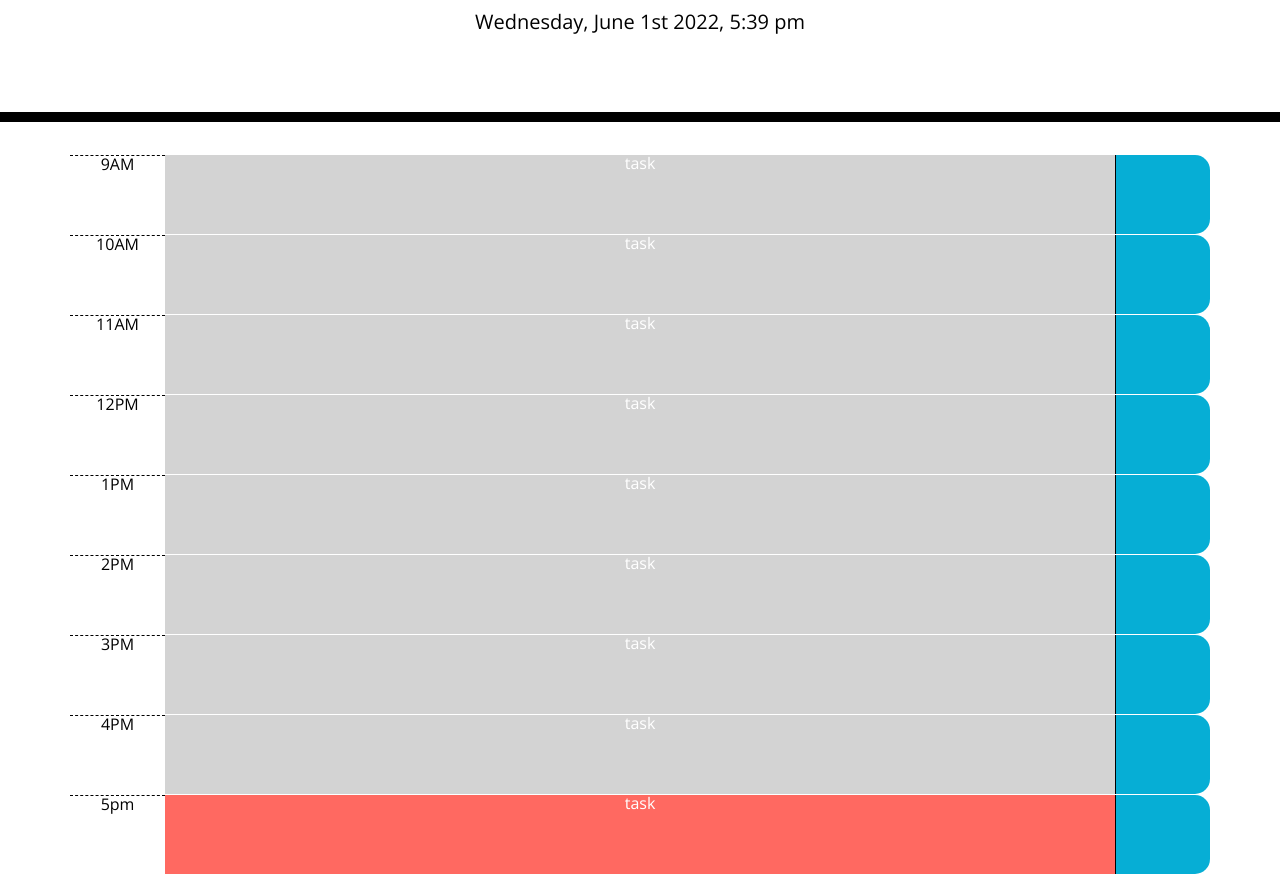
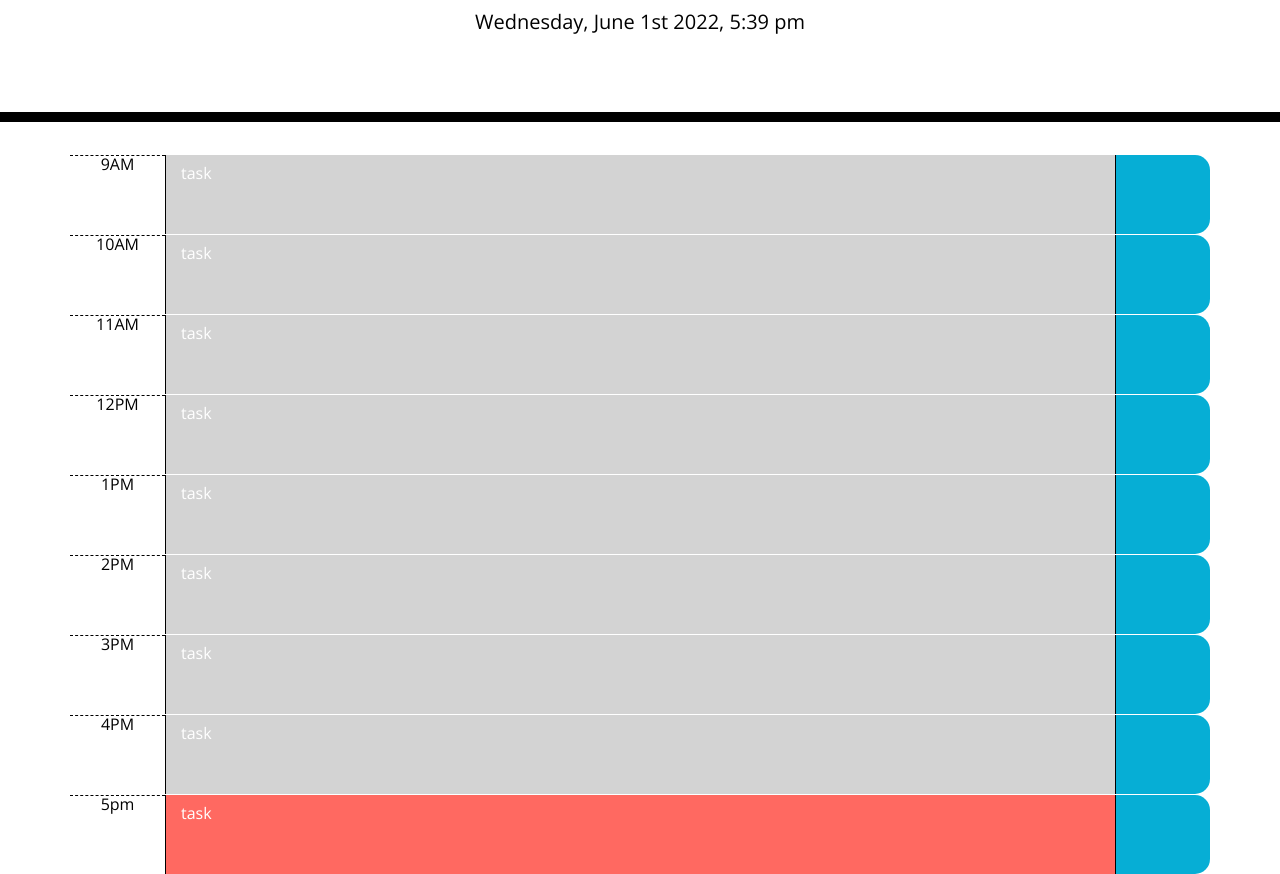
Before and after one commit to oliviamckee/work-day-scheduler, a plain HTML site: page index.html in a window 1280 px wide. Shown: the part 182-1056 px from the top of the page. Drawn offline with nearby package versions, Linux system fonts and the light colour scheme; a web font is replaced by a local one.

Commit message:
save to local storage

```diff
--- a/assets/script.js
+++ b/assets/script.js
@@ -1,4 +1,4 @@
-var taskArray = ["", "", "", "", "", "", "", "", ""];
+//  var taskArray = ["", "", "", "", "", "", "", "", ""];
 
 // display current date and time at tope of page
 var currentDate = moment().format("dddd, MMMM Do YYYY, h:mm a");
@@ -11,20 +11,36 @@ $(".description").click(function() {
 
 // save task description to local storage on click
 $(".saveBtn").click(function() {
-    var tasks = $(this).siblings(".description");
+    var tasks = $(this).siblings(".description").val();
+    var hour = $(this).parent().attr("id");
     // console.log(tasks.data().timeSlot);
-    taskArray[tasks.data().timeSlot - 9] = tasks.text();
-    localStorage.setItem("tasks", JSON.stringify(taskArray));
+    // taskArray[tasks.data().timeSlot - 9] = tasks.text();
+    // localStorage.setItem("tasks", JSON.stringify(taskArray));
+    localStorage.setItem(hour, tasks);
 })
 
-// load tasks from local storage
+//load tasks from local storage
 $(document).ready(function() {
-    taskArray = JSON.parse(localStorage.getItem("tasks"));
-    console.log(taskArray);
-    for (let i = 0; i < taskArray.length; i++) {
-        console.log(taskArray[i]);
-        $(".description").text(taskArray[i]); //why doesnt this work????
-    };
+    // taskArray = JSON.parse(localStorage.getItem("tasks"));
+    // console.log(taskArray);
+    // for (let i = 0; i < taskArray.length; i++) {
+    //     console.log(taskArray[i]);
+    //     $(".description").text(taskArray[i]); //why doesnt this work????
+    // };
+
+    // var ten = localStorage.getItem("ten");
+    // var eleven = localStorage.getItem("eleven");
+    // var twelve = localStorage.getItem("twelve");
+    // var one = localStorage.getItem("one");
+    // var two = localStorage.getItem("two");
+    // var three = localStorage.getItem("three");
+    // var four = localStorage.getItem("four");
+    // var five = localStorage.getItem("five");
+
+    var nine = localStorage.getItem("nine");
+    console.log(nine);
+    console.log($("#nine").siblings(".description"));
+    $("#nine").siblings(".description").val(localStorage.getItem("nine"));
 })
     //copy start loop for or for each loop
 
--- a/index.html
+++ b/index.html
@@ -33,49 +33,49 @@
     </header>
     <div class="container">
       <!-- Timeblocks go here -->
-      <div class="row time-block">
+      <div id="nine" class="row time-block">
         <div class="col-1 hour">9AM</div>
-        <div class="col-10 description" data-time-slot="9">task</div>
+        <textarea class="col-10 description" data-time-slot="9">task</textarea>
         <div class="col-1 saveBtn"><span class="oi oi-cloud-upload"></span></div>
       </div>
-      <div class="row time-block">
+      <div id="ten" class="row time-block">
         <div class="col-1 hour">10AM</div>
-        <div class="col-10 description" data-time-slot="10">task</div>
+        <textarea class="col-10 description" data-time-slot="10">task</textarea>
         <div class="col-1 saveBtn"><span class="oi oi-cloud-upload"></span></div>
       </div>
-      <div class="row time-block">
+      <div id="eleven" class="row time-block">
         <div class="col-1 hour">11AM</div>
-        <div class="col-10 description" data-time-slot="11">task</div>
+        <textarea class="col-10 description" data-time-slot="11">task</textarea>
         <div class="col-1 saveBtn"><span class="oi oi-cloud-upload"></span></div>
       </div>
-      <div class="row time-block">
+      <div id="twelve" class="row time-block">
         <div class="col-1 hour">12PM</div>
-        <div class="col-10 description" data-time-slot="12">task</div>
+        <textarea class="col-10 description" data-time-slot="12">task</textarea>
         <div class="col-1 saveBtn"><span class="oi oi-cloud-upload"></span></div>
       </div>
-      <div class="row time-block">
+      <div id="one" class="row time-block">
         <div class="col-1 hour">1PM</div>
-        <div class="col-10 description" data-time-slot="13">task</div>
+        <textarea class="col-10 description" data-time-slot="13">task</textarea>
         <div class="col-1 saveBtn"><span class="oi oi-cloud-upload"></span></div>
       </div>
-      <div class="row time-block">
+      <div id="two" class="row time-block">
         <div class="col-1 hour">2PM</div>
-        <div class="col-10 description" data-time-slot="14">task</div>
+        <textarea class="col-10 description" data-time-slot="14">task</textarea>
         <div class="col-1 saveBtn"><span class="oi oi-cloud-upload"></span></div>
       </div>
-      <div class="row time-block">
+      <div id="three" class="row time-block">
         <div class="col-1 hour">3PM</div>
-        <div class="col-10 description" data-time-slot="15">task</div>
+        <textarea class="col-10 description" data-time-slot="15">task</textarea>
         <div class="col-1 saveBtn"><span class="oi oi-cloud-upload"></span></div>
       </div>
-      <div class="row time-block">
+      <div id="four" class="row time-block">
         <div class="col-1 hour">4PM</div>
-        <div class="col-10 description" data-time-slot="16">task</div>
+        <textarea class="col-10 description" data-time-slot="16">task</textarea>
         <div class="col-1 saveBtn"><span class="oi oi-cloud-upload"></span></div>
       </div>
-      <div class="row time-block">
+      <div if="five" class="row time-block">
         <div class="col-1 hour">5pm</div>
-        <div class="col-10 description" data-time-slot="17">task</div>
+        <textarea class="col-10 description" data-time-slot="17">task</textarea>
         <div class="col-1 saveBtn"><span class="oi oi-cloud-upload"></span></div>
       </div>
     </div>
```
